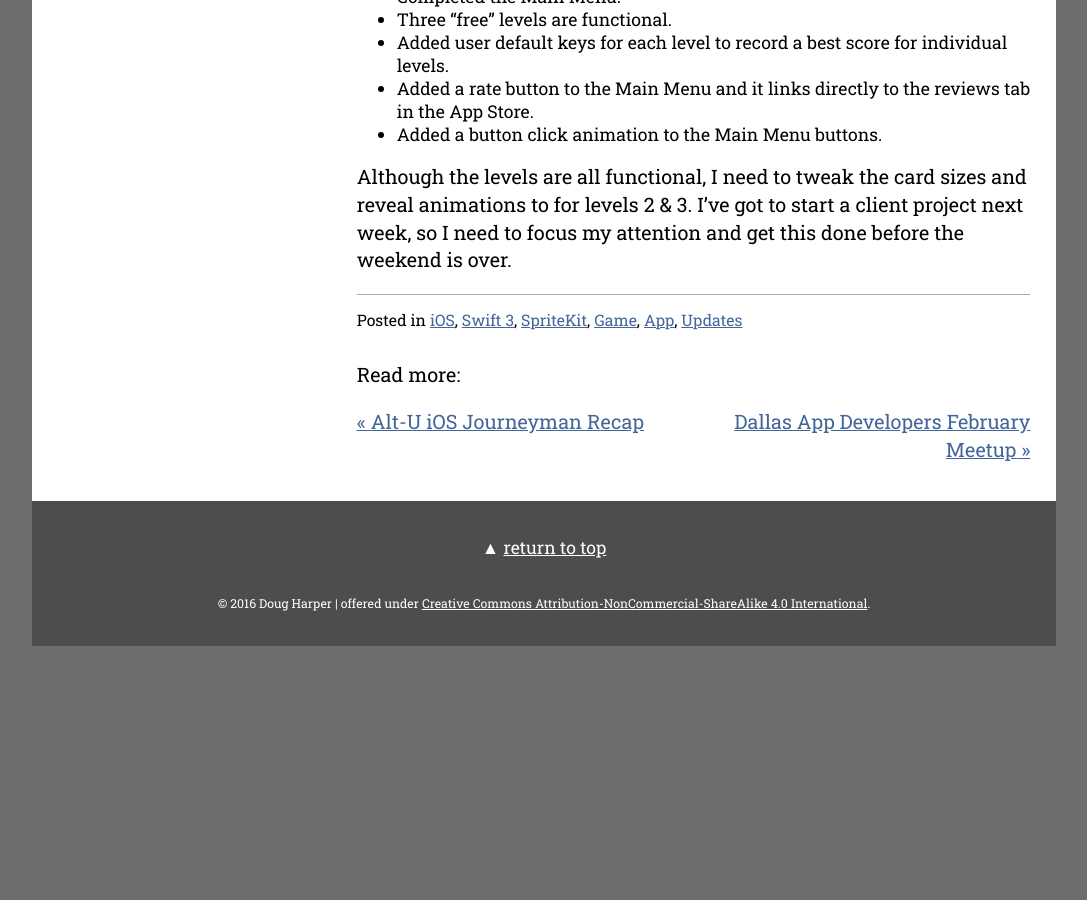
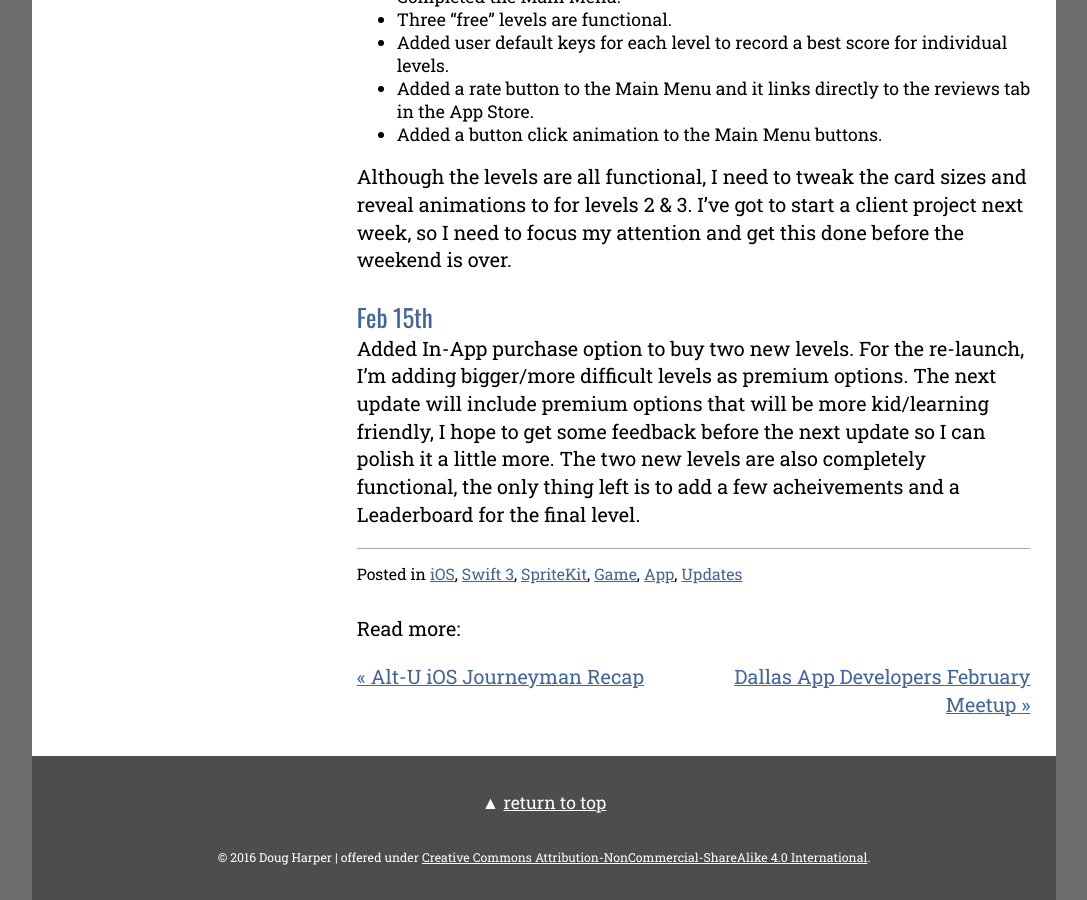
Before and after one commit to endodoug/endodoug.github.io, a Jekyll site: the page built from _posts/2017-01-28-magical-forest-memory-update.md, in a window 1280 px wide and 900 px high, scrolled down 2593 px. Shown: the whole window, without its empty margins (96-1183 px from the left). Built offline with Jekyll 4.4.1, drawn with Linux system fonts in a browser that asks for light colours; comment, search, counter and statistics services are not loaded; before the commit the page ends 3239 px from its top, so only the background shows below that.

Commit message:
Feb 15th update

```diff
--- a/_posts/2017-01-28-magical-forest-memory-update.md
+++ b/_posts/2017-01-28-magical-forest-memory-update.md
@@ -67,3 +67,7 @@ I've made a lot of progress in the last few days and it's starting to come toget
 - Added a button click animation to the Main Menu buttons.
 
 Although the levels are all functional, I need to tweak the card sizes and reveal animations to for levels 2 & 3.  I've got to start a client project next week, so I need to focus my attention and get this done before the weekend is over.
+
+### Feb 15th
+
+Added In-App purchase option to buy two new levels. For the re-launch, I'm adding bigger/more difficult levels as premium options.  The next update will include premium options that will be more kid/learning friendly, I hope to get some feedback before the next update so I can polish it a little more.  The two new levels are also completely functional, the only thing left is to add a few acheivements and a Leaderboard for the final level.
```
